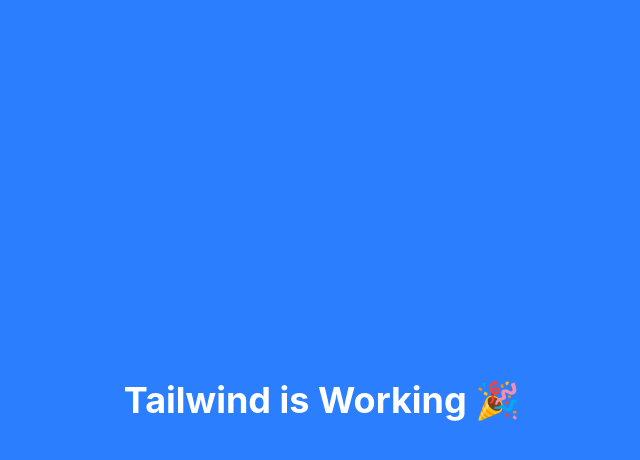
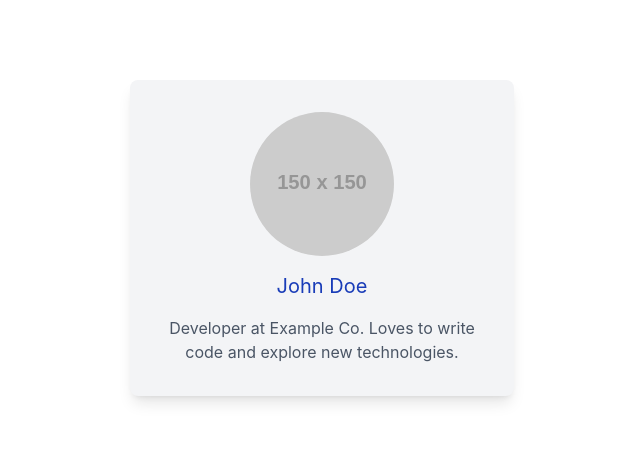
Before and after one commit to serah-mwikali/alx-fe-reactjs, a React (Vite) app in the folder tailwind-react-integration/: page / in a window 1280 px wide. Shown: the top 460 px of the page, without its empty margins (318-958 px from the left). Built offline with nearby package versions, Linux system fonts and the light colour scheme.

Commit message:
Styled UserProfile component with Tailwind CSS

```diff
--- a/tailwind-react-integration/src/App.jsx
+++ b/tailwind-react-integration/src/App.jsx
@@ -1,11 +1,7 @@
+import UserProfile from "./components/UserProfile";
+
 function App() {
-  return (
-    <div className="min-h-screen flex items-center justify-center bg-blue-500">
-      <h1 className="text-4xl font-bold text-white">
-        Tailwind is Working 🎉
-      </h1>
-    </div>
-  )
+  return <UserProfile />;
 }
 
-export default App
+export default App;
--- /dev/null
+++ b/tailwind-react-integration/src/components/UserProfile.jsx
@@ -0,0 +1,23 @@
+function UserProfile() {
+  return (
+    <div className="bg-gray-100 p-8 max-w-sm mx-auto my-20 rounded-lg shadow-lg">
+
+      <img
+        src="https://via.placeholder.com/150"
+        alt="User"
+        className="rounded-full w-36 h-36 mx-auto"
+      />
+
+      <h1 className="text-xl text-blue-800 my-4 text-center">
+        John Doe
+      </h1>
+
+      <p className="text-gray-600 text-base text-center">
+        Developer at Example Co. Loves to write code and explore new technologies.
+      </p>
+
+    </div>
+  );
+}
+
+export default UserProfile;
```
